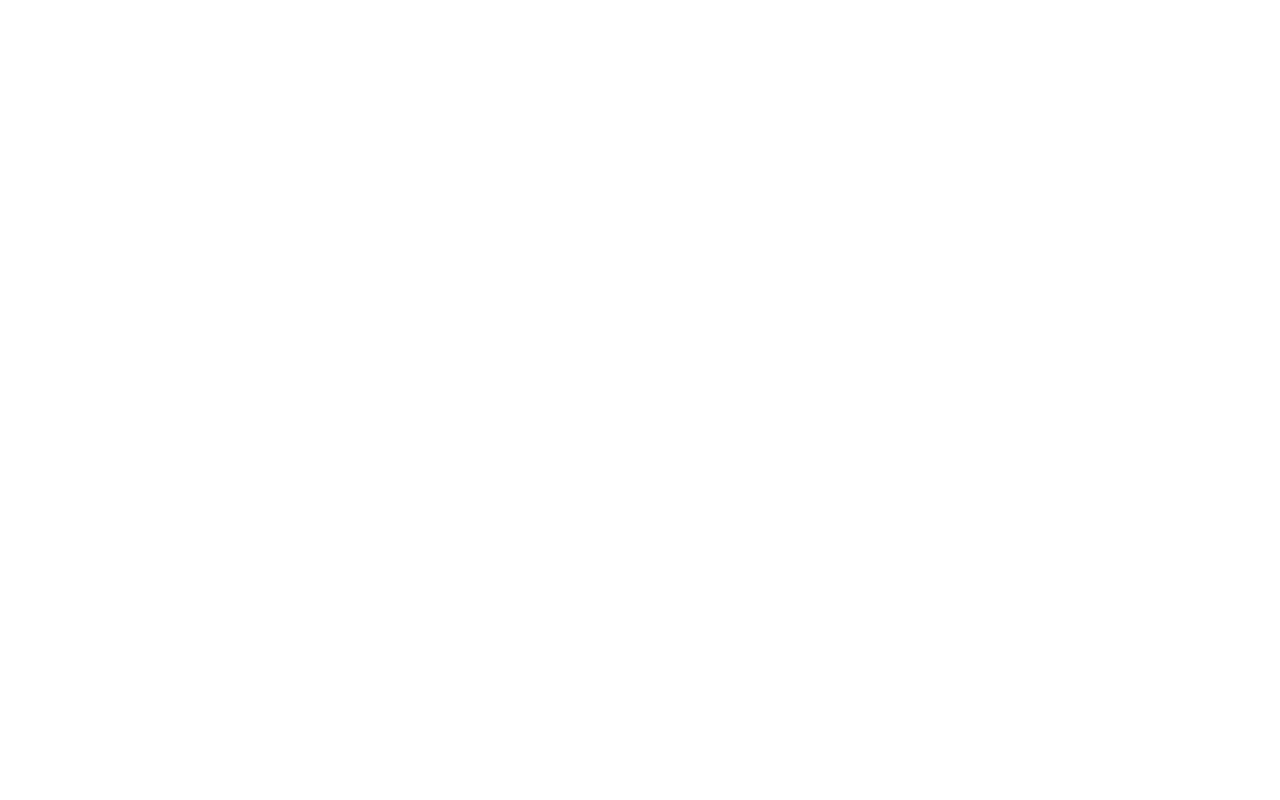
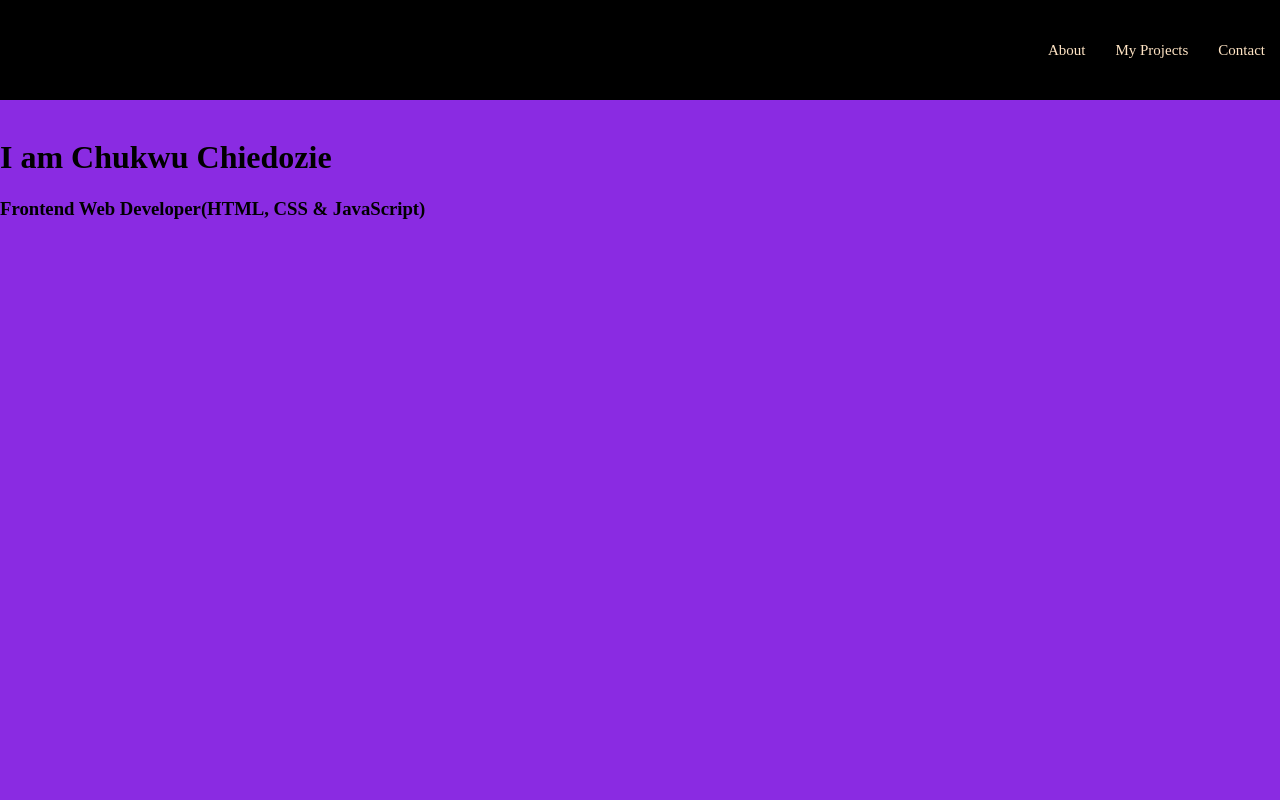
Before and after one commit to chuksdozie/portfolio, a plain HTML site: page index.html in a window 1280 px wide. Shown: the top 800 px of the page. Drawn offline with Linux system fonts and the light colour scheme.

Commit message:
html and styling

```diff
--- a/index.html
+++ b/index.html
@@ -1,16 +1,36 @@
 <!DOCTYPE html>
 <html>
     <head>
-        <script src="https://cdn.freecodecamp.org/testable-projects-fcc/v1/bundle.js"></script>
+
         <link rel="stylesheet" type="text/css" href="./style.css">
         <meta name="viewport" content="width=devive-width, initial-scale=1.0">
     </head>
     <body>
+        <script src="https://cdn.freecodecamp.org/testable-projects-fcc/v1/bundle.js"></script>
+        <nav id="navbar">
+            <a class="nav-links" href="#">About</a>
+            <a class="nav-links" href="#projects">My Projects</a>
+            <a class="nav-links" href="#">Contact</a>
+        </nav>
         <main>
+            <div id="welcome-section">
+                <div id="image Container">
+                    <img id="profile-picture" src="">
+                </div>
+                <div id="caption">
+                    <h1>I am Chukwu Chiedozie</h1>
+                    <h3>Frontend Web Developer(HTML, CSS & JavaScript)</h3>
+                </div>
+            </div>
+            <div id="projects">
+                <div class="project-tile">
 
+                </div>
+
+            </div>
         </main>
         <footer>
-
+            <a id="profile-link" href="https://github.com/chuksdozie" target="blank">github</a>
         </footer>
     </body>
 </html>
--- a/style.css
+++ b/style.css
@@ -0,0 +1,46 @@
+body {
+  background-color: aqua;
+  font-family: poppins;
+  margin: 0;
+}
+
+nav {
+  top: 0;
+  background-color: black;
+  height: 100px;
+  position: fixed;
+  color: bisque;
+  width: 100%;
+  display: flex;
+  justify-content: flex-end;
+  align-items: center;
+}
+
+.nav-links {
+  text-decoration: none;
+  color: bisque;
+  padding: 15px;
+  font-weight: 200;
+  font-size: 15px;
+  font-stretch: ultra-expanded;
+}
+
+main {
+  display: grid;
+  grid-template-columns: 1fr;
+  grid-template-rows: auto auto;
+  background-color: yellow;
+  margin-top: 100px;
+}
+
+#welcome-section {
+  height: 100vh;
+  grid-area: 1/1/2/2;
+  background-color: blueviolet;
+}
+
+#projects {
+  height: 70vh;
+  grid-area: 2/1/3/2;
+  background-color: rgb(240, 236, 12);
+}
```
